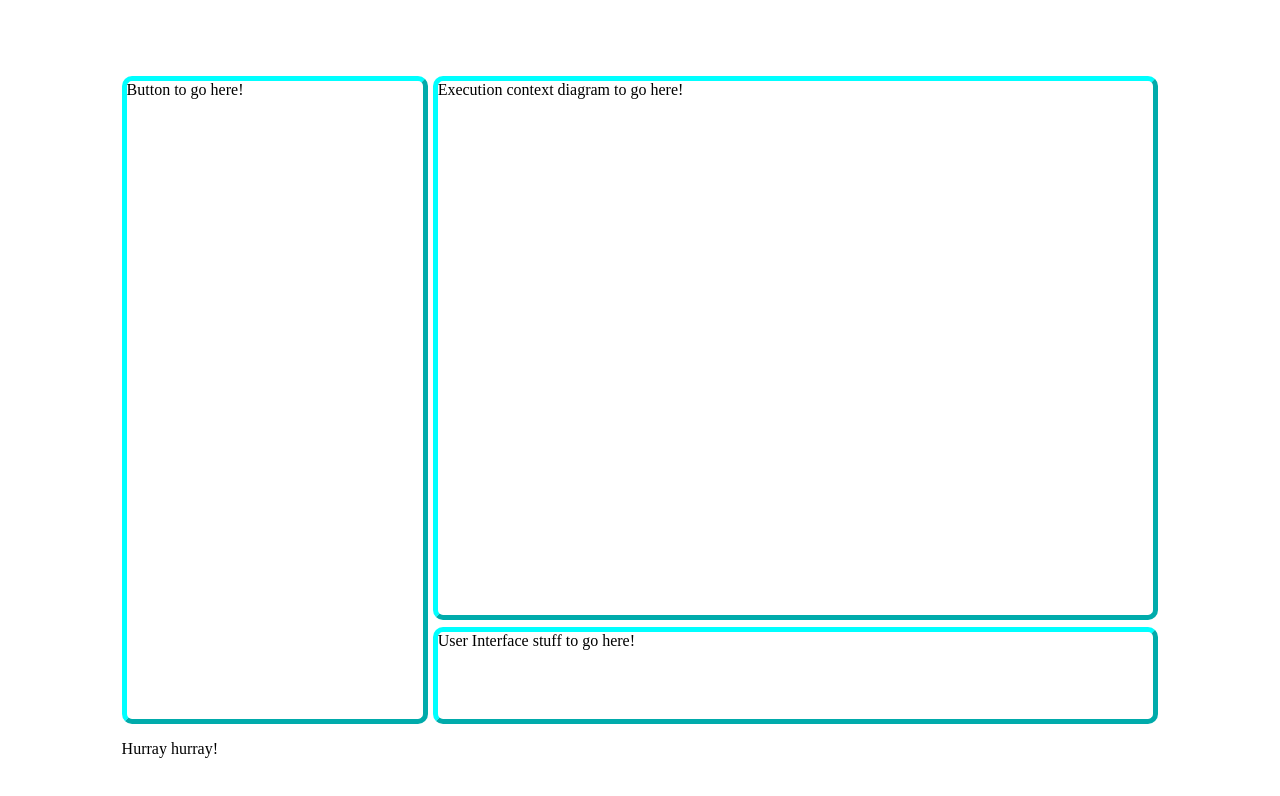
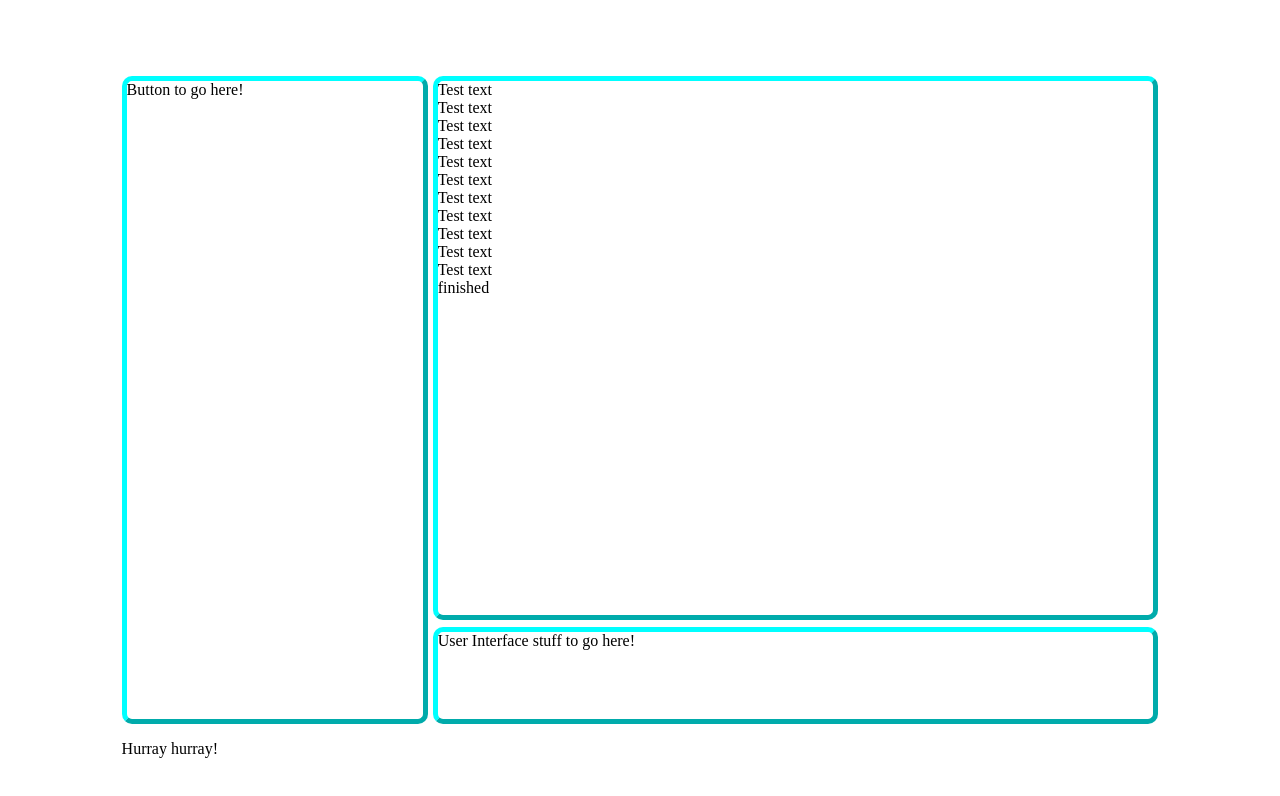
Before and after one commit to DevDolphin7/Learnin-Recursion, a React (Vite) app: page /recursive-kata/1 in a window 1280 px wide. Shown: the top 796 px of the page. Built offline with nearby package versions, Linux system fonts and the light colour scheme.

Commit message:
Recursive component rendering test complete

```diff
--- /dev/null
+++ b/src/components/ExecutionContextDiagram.jsx
@@ -0,0 +1,16 @@
+import RecursiveExecutionContextDiagram from "./ExecutionContextDiagram";
+
+function ExecutionContextDiagram({ levels }) {
+  return (
+    <section>
+      Test text
+      {levels > 0 ? (
+        <RecursiveExecutionContextDiagram levels={levels - 1} />
+      ) : (
+        <div>finished</div>
+      )}
+    </section>
+  );
+}
+
+export default ExecutionContextDiagram;
--- a/src/components/MainPane.jsx
+++ b/src/components/MainPane.jsx
@@ -1,5 +1,11 @@
+import ExecutionContextDiagram from "./ExecutionContextDiagram";
+
 function MainPane() {
-    return <section className="main-pane-container pane-borders">Execution context diagram to go here!</section>;
-  }
+  return (
+    <section className="main-pane-container pane-borders">
+      <ExecutionContextDiagram levels={10} />
+    </section>
+  );
+}
 
-  export default MainPane;
+export default MainPane;
```
